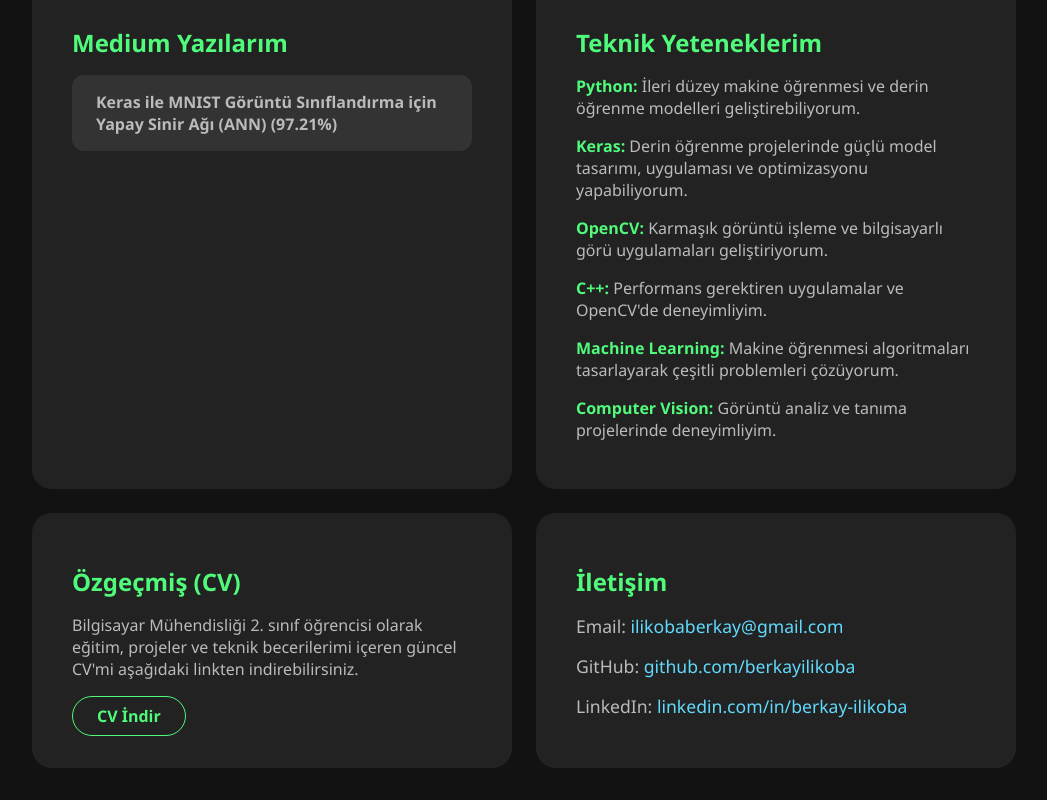
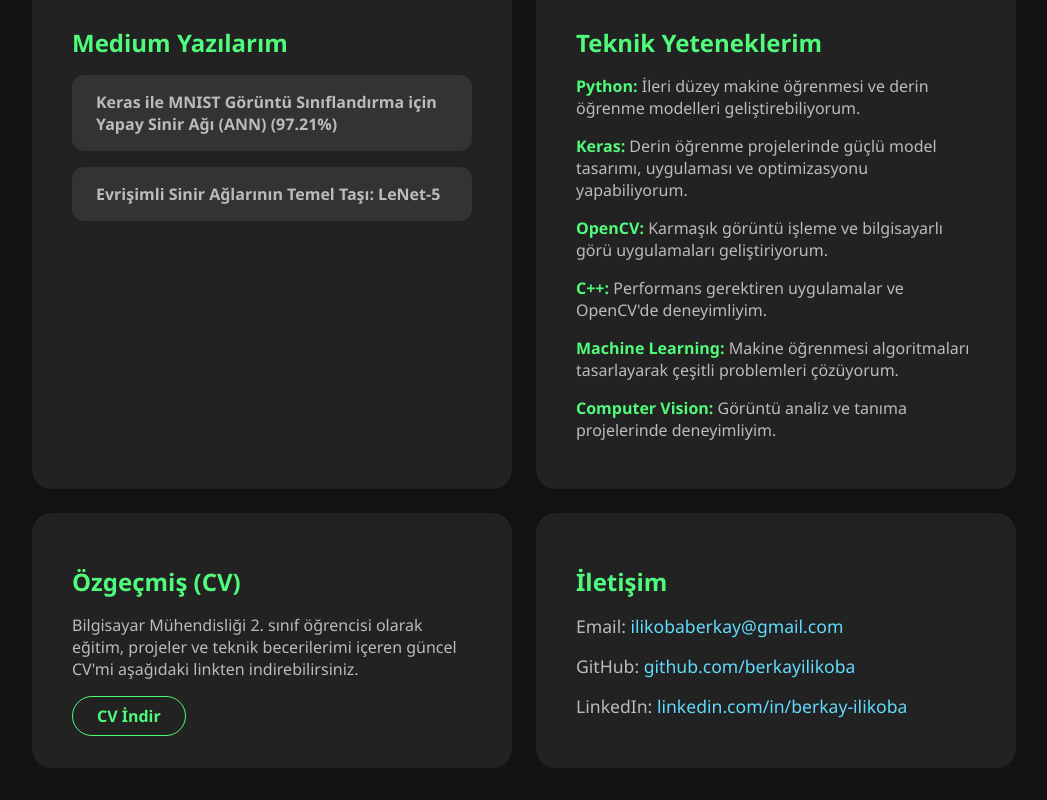
Before and after one commit to berkayilikoba/berkayilikoba.github.io, a plain HTML site: page index.html in a window 1280 px wide. Shown: the part 1303-2103 px from the top of the page, without its empty margins (108-1155 px from the left). Drawn offline with Linux system fonts and the light colour scheme.

Commit message:
Update index.html

```diff
--- a/index.html
+++ b/index.html
@@ -351,6 +351,7 @@
     <h2>Medium Yazılarım</h2>
     <ul>
       <li><a href="https://medium.com/@ilikobaberkay/keras-ile-mnist-g%C3%B6r%C3%BCnt%C3%BC-s%C4%B1n%C4%B1fland%C4%B1rma-i%C3%A7in-yapay-sinir-a%C4%9F%C4%B1-ann-97-21-27a6058acb14" target="_blank" rel="noopener">Keras ile MNIST Görüntü Sınıflandırma için Yapay Sinir Ağı (ANN) (97.21%)</a></li>
+      <li><a href ="https://medium.com/@ilikobaberkay/b6dd5d42cb3a" target="_blank" rel="noopener">Evrişimli Sinir Ağlarının Temel Taşı: LeNet-5</a></li>
     </ul>
   </div>
 
```
